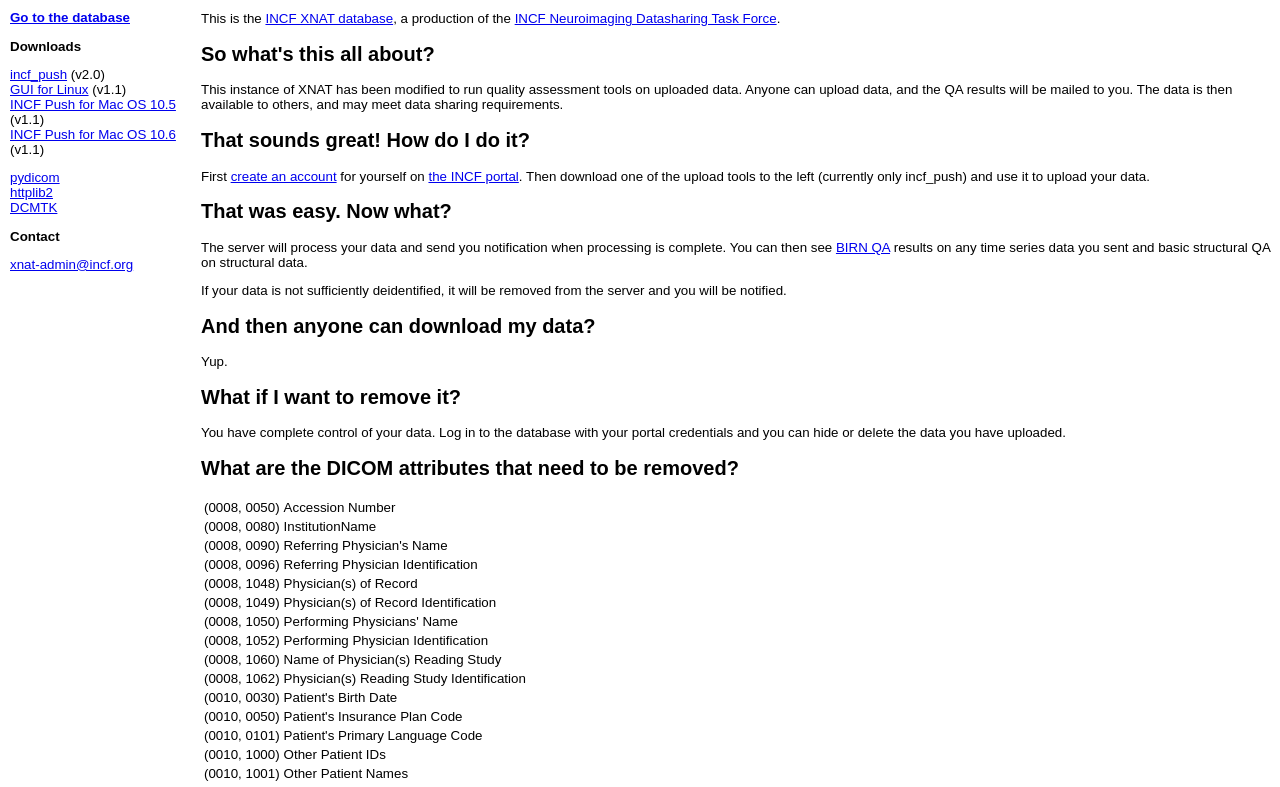
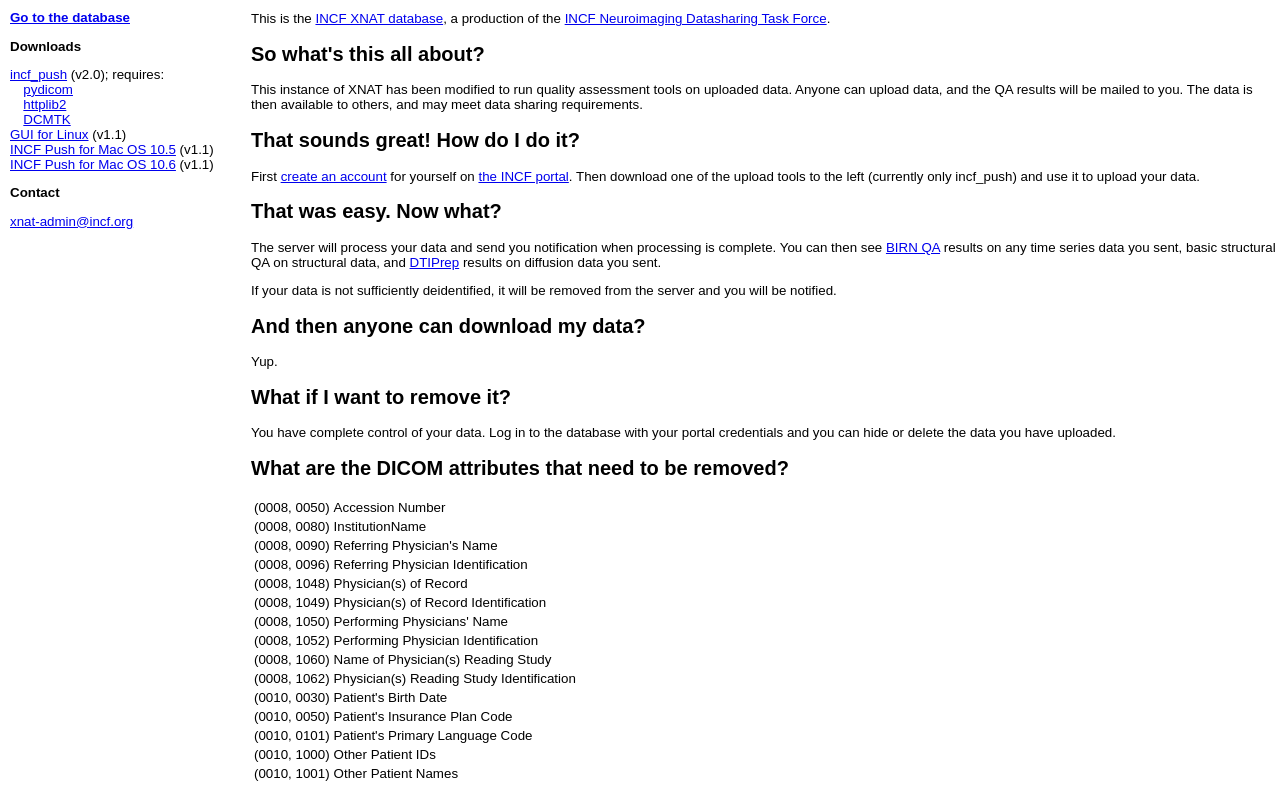
Before and after one commit to INCF/one_click, a plain HTML site: page apache/index.html in a window 1280 px wide. Shown: the part 91-878 px from the top of the page. Drawn offline with Linux system fonts and the light colour scheme.

Commit message:
front page edits based on TF feedback

```diff
--- a/apache/index.css
+++ b/apache/index.css
@@ -21,7 +21,7 @@
 
 #header h1, #body #main {
 /*    border: 1px solid #000;*/
-    margin-left: 200px;
+    margin-left: 250px;
 }
 
 #body #main {
@@ -33,7 +33,7 @@
 }
 
 #leftnav {
-    width: 190px;
+    width: 240px;
     float: left;
 }
 
@@ -63,6 +63,14 @@
     margin-top: 1em;
 }
 
+#body #leftnav ul.deps {
+	margin-top: 0;
+}
+
+#body #leftnav ul.deps li {
+	padding-left: 1em;
+}
+
 #main ul li {
     padding-bottom: 1em;
 }
--- a/apache/index.html
+++ b/apache/index.html
@@ -22,15 +22,17 @@
     <li class="first"><a href="/xnat/">Go to the database</a></li>
     <li>Downloads
         <ul>
-            <li><a href="incf_push">incf_push</a> (v2.0)</li>
+            <li>
+			<a href="incf_push">incf_push</a> (v2.0); requires:
+        	<ul class="deps">
+            	<li><a href="http://code.google.com/p/pydicom/">pydicom</a></li>
+            	<li><a href="http://code.google.com/p/httplib2/">httplib2</a></li>
+            	<li><a href="http://dicom.offis.de/dcmtk">DCMTK</a></li>
+        	</ul>
+			</li>
             <li><a href="incf_push_qt-1.1.tgz">GUI for Linux</a> (v1.1)</li>
             <li><a href="INCF Push 1.1-osx10.5.dmg">INCF Push for Mac OS 10.5</a> (v1.1)</li>
             <li><a href="INCF Push 1.1-osx10.6.dmg">INCF Push for Mac OS 10.6</a> (v1.1)</li>
-        </ul>
-        <ul>
-            <li><a href="http://code.google.com/p/pydicom/">pydicom</a></li>
-            <li><a href="http://code.google.com/p/httplib2/">httplib2</a></li>
-            <li><a href="http://dicom.offis.de/dcmtk">DCMTK</a></li>
         </ul>
     </li>
     <li>Contact
@@ -60,7 +62,7 @@
 <h2>That was easy.  Now what?</h2>
 
 <p>
-The server will process your data and send you notification when processing is complete.  You can then see <a href="http://www.nitrc.org/projects/bxh_xcede_tools/">BIRN QA</a> results on any time series data you sent and basic structural QA on structural data.
+The server will process your data and send you notification when processing is complete.  You can then see <a href="http://www.nitrc.org/projects/bxh_xcede_tools/">BIRN QA</a> results on any time series data you sent, basic structural QA on structural data, and <a href="https://www.nitrc.org/projects/dtiprep/">DTIPrep</a> results on diffusion data you sent.
 </p>
 
 <p>
```
